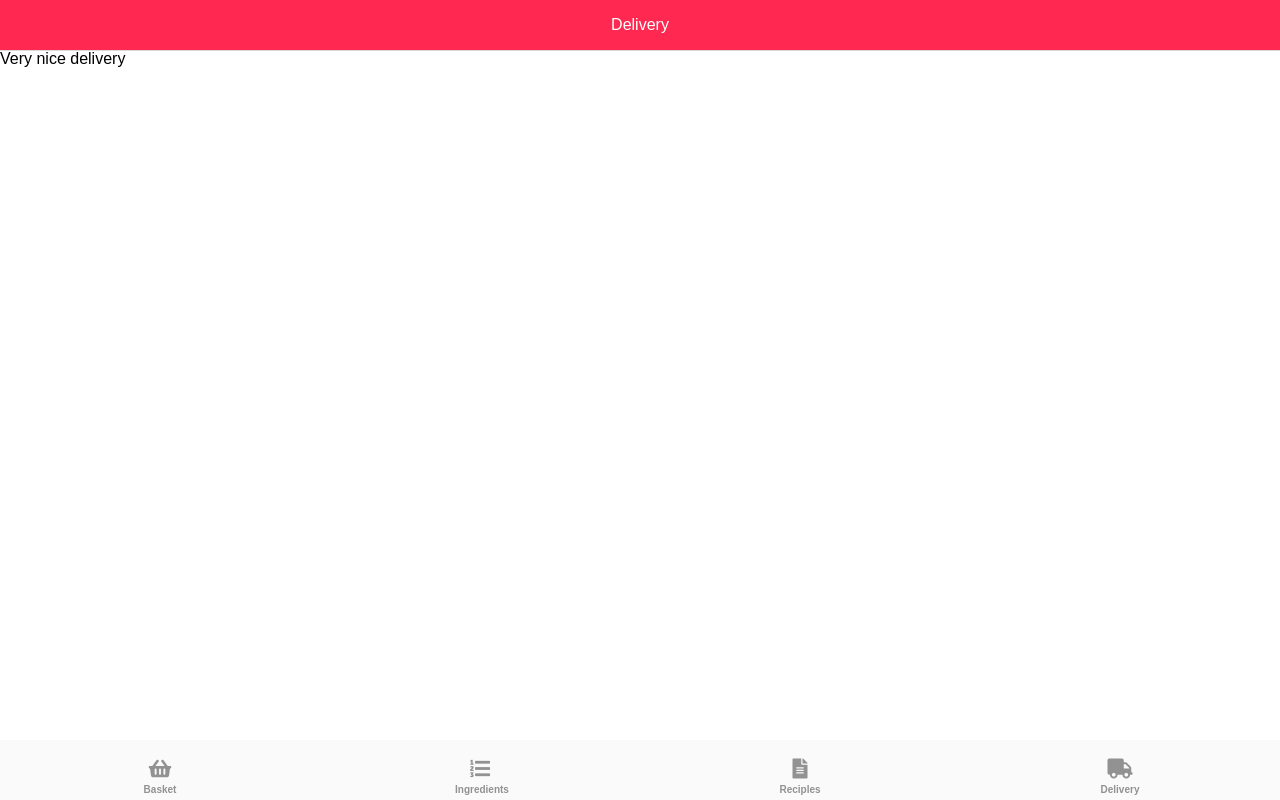
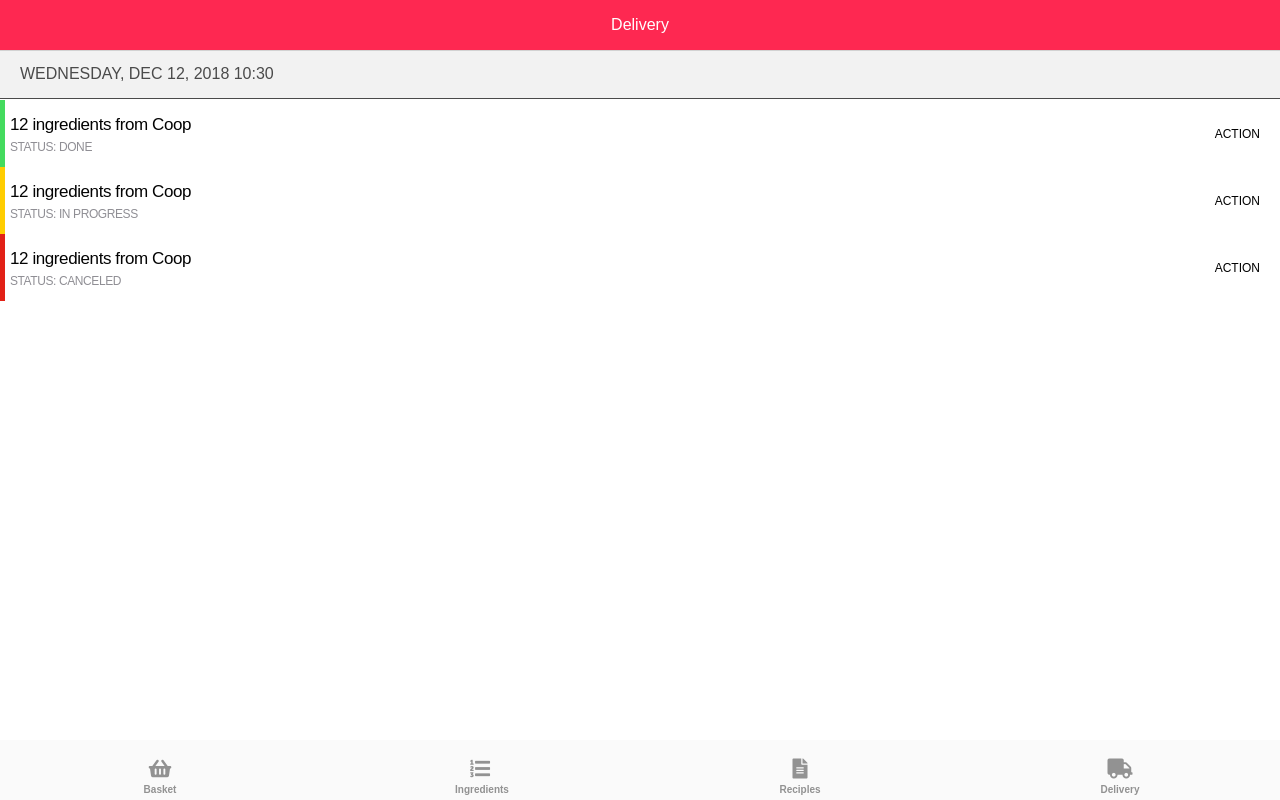
Before and after one commit to Mateusz-Krupa/cook-app, a React (Create React App) app: page /delivery in a window 1280 px wide. Built offline with nearby package versions, Linux system fonts and the light colour scheme.

Commit message:
delivery

```diff
--- a/src/App.js
+++ b/src/App.js
@@ -4,7 +4,7 @@ import {
   Route
 } from 'react-router-dom'
 import MainNavigation from './components/MainNavigation/MainNavigation';
-import Delivery from './pages/Delivery';
+import Delivery from './pages/Delivery/Delivery';
 import Ingredients from './pages/Ingredients/Ingredients';
 import Recipe from './pages/Recipe/Recipe';
 import Basket from './pages/Basket/Basket';
--- a/src/pages/Delivery.js
+++ /dev/null
@@ -1,13 +0,0 @@
-import React, { Component } from 'react';
-import TopBar from '../components/TopBar/TopBar';
-
-export default class Delivery extends Component {
-  render() {
-    return (
-      <div>
-        <TopBar> Delivery </TopBar>
-        Very nice delivery
-      </div>
-    );
-  }
-}
--- /dev/null
+++ b/src/pages/Delivery/Delivery.js
@@ -0,0 +1,60 @@
+import React, { Component } from 'react';
+import TopBar from '../../components/TopBar/TopBar';
+import './styles/Delivery.css';
+
+export default class Delivery extends Component {
+  render() {
+    return (
+      <div>
+        <TopBar> Delivery </TopBar>
+        <div className="separator"> WEDNESDAY, DEC 12, 2018 10:30</div>
+        <div className="delivery-row delivery-row__done">
+          <div className="delivery-icon"></div>
+            <div className="delivery-row-title">
+              <p className="delivery-row-title__top">
+                12 ingredients from Coop
+              </p>
+              <p className="delivery-row-title__info">
+                status: Done
+              </p>
+            </div>
+            <div>
+              <div className="delivery-action"> Action </div>
+            </div>
+        </div>
+
+
+        <div className="delivery-row delivery-row__inprogress">
+          <div className="delivery-icon"></div>
+            <div className="delivery-row-title">
+              <p className="delivery-row-title__top">
+                12 ingredients from Coop
+              </p>
+              <p className="delivery-row-title__info">
+                status: In progress
+              </p>
+            </div>
+            <div>
+              <div className="delivery-action"> Action </div>
+            </div>
+        </div>
+
+        <div className="delivery-row delivery-row__canceled">
+          <div className="delivery-icon"></div>
+            <div className="delivery-row-title">
+              <p className="delivery-row-title__top">
+                12 ingredients from Coop
+              </p>
+              <p className="delivery-row-title__info">
+                status: Canceled
+              </p>
+            </div>
+            <div>
+              <div className="delivery-action"> Action </div>
+            </div>
+        </div>
+
+      </div>
+    );
+  }
+}
--- /dev/null
+++ b/src/pages/Delivery/styles/Delivery.css
@@ -0,0 +1,49 @@
+.delivery-row {
+  display: flex;
+  flex-flow: row wrap;
+  align-items: center;
+  justify-content: center;
+}
+
+.delivery-row-title {
+  flex-grow: 2;
+}
+
+.delivery-action{
+  padding: 0 20px;
+  font-size: 12px;
+  text-transform: uppercase;
+}
+
+.delivery-row__done{
+  border-left: 5px solid rgba(68,219,94,1);
+}
+
+.delivery-row__inprogress{
+  border-left: 5px solid rgba(255,205,0,1);
+}
+
+.delivery-row__canceled{
+  border-left: 5px solid rgba(226,33,22,1);
+}
+
+
+.delivery-row-title__top {
+  margin: 15px 0 2px;
+}
+
+.delivery-row-title__info{
+  color: #8F8E94;
+  font-size: 12px;
+  margin: 0;
+  margin-bottom: 10px;
+  text-transform: uppercase;
+}
+
+.delivery-row-title{
+  padding: 0 5px;
+  color: #030303;
+  font-size: 17px;
+  letter-spacing: -0.41px;
+  line-height: 20px;
+}
--- /dev/null
+++ b/src/pages/Delivery/styles/Delivery.js
@@ -0,0 +1,44 @@
+import { StyleSheet } from 'react-native';
+
+export default StyleSheet.create({
+  'delivery-row': {
+    'display': 'flex',
+    'flexFlow': 'row wrap',
+    'alignItems': 'center',
+    'justifyContent': 'center'
+  },
+  'delivery-row-title': {
+    'flexGrow': '2'
+  },
+  'delivery-action': {
+    'padding': [{ 'unit': 'px', 'value': 0 }, { 'unit': 'px', 'value': 20 }, { 'unit': 'px', 'value': 0 }, { 'unit': 'px', 'value': 20 }],
+    'fontSize': [{ 'unit': 'px', 'value': 12 }],
+    'textTransform': 'uppercase'
+  },
+  'delivery-row__done': {
+    'borderLeft': [{ 'unit': 'px', 'value': 5 }, { 'unit': 'string', 'value': 'solid' }, { 'unit': 'string', 'value': 'rgba(68,219,94,1)' }]
+  },
+  'delivery-row__inprogress': {
+    'borderLeft': [{ 'unit': 'px', 'value': 5 }, { 'unit': 'string', 'value': 'solid' }, { 'unit': 'string', 'value': 'rgba(255,205,0,1)' }]
+  },
+  'delivery-row__canceled': {
+    'borderLeft': [{ 'unit': 'px', 'value': 5 }, { 'unit': 'string', 'value': 'solid' }, { 'unit': 'string', 'value': 'rgba(226,33,22,1)' }]
+  },
+  'delivery-row-title__top': {
+    'margin': [{ 'unit': 'px', 'value': 15 }, { 'unit': 'px', 'value': 0 }, { 'unit': 'px', 'value': 2 }, { 'unit': 'px', 'value': 0 }]
+  },
+  'delivery-row-title__info': {
+    'color': '#8F8E94',
+    'fontSize': [{ 'unit': 'px', 'value': 12 }],
+    'margin': [{ 'unit': 'px', 'value': 0 }, { 'unit': 'px', 'value': 0 }, { 'unit': 'px', 'value': 0 }, { 'unit': 'px', 'value': 0 }],
+    'marginBottom': [{ 'unit': 'px', 'value': 10 }],
+    'textTransform': 'uppercase'
+  },
+  'delivery-row-title': {
+    'padding': [{ 'unit': 'px', 'value': 0 }, { 'unit': 'px', 'value': 5 }, { 'unit': 'px', 'value': 0 }, { 'unit': 'px', 'value': 5 }],
+    'color': '#030303',
+    'fontSize': [{ 'unit': 'px', 'value': 17 }],
+    'letterSpacing': [{ 'unit': 'px', 'value': -0.41 }],
+    'lineHeight': [{ 'unit': 'px', 'value': 20 }]
+  }
+});
--- a/src/styles/App.css
+++ b/src/styles/App.css
@@ -4,7 +4,7 @@
 }
 
 .AppPageContainer{
-  padding-top:50px;
+  padding: 50px 0 60px;
 }
 
 .addButton{
--- a/src/styles/App.js
+++ b/src/styles/App.js
@@ -6,7 +6,7 @@ export default StyleSheet.create({
     'fontFamily': ''Roboto', sans-serif'
   },
   'AppPageContainer': {
-    'paddingTop': [{ 'unit': 'px', 'value': 50 }]
+    'padding': [{ 'unit': 'px', 'value': 50 }, { 'unit': 'px', 'value': 0 }, { 'unit': 'px', 'value': 60 }, { 'unit': 'px', 'value': 0 }]
   },
   'addButton': {
     'width': [{ 'unit': 'px', 'value': 60 }],
```
